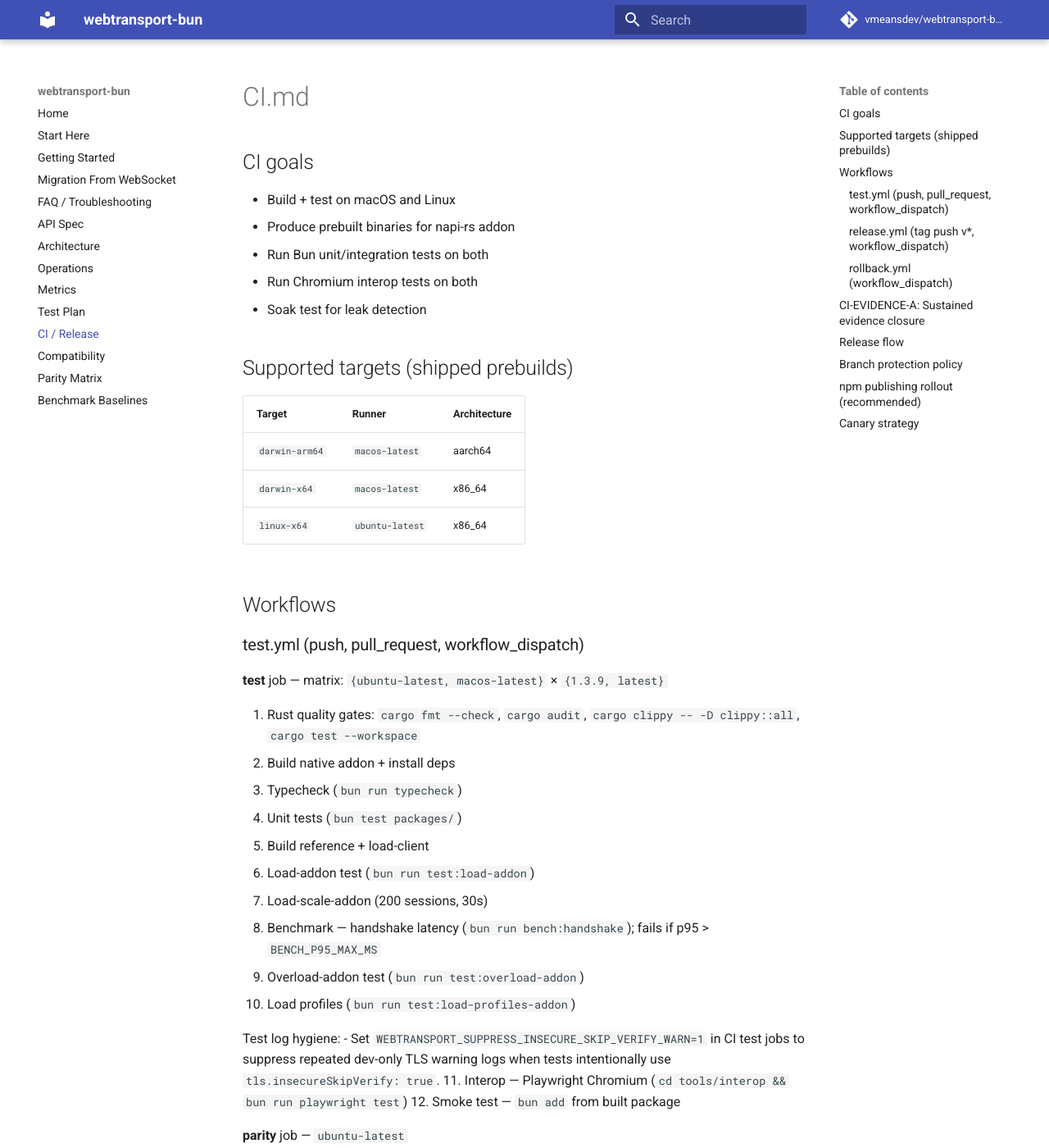
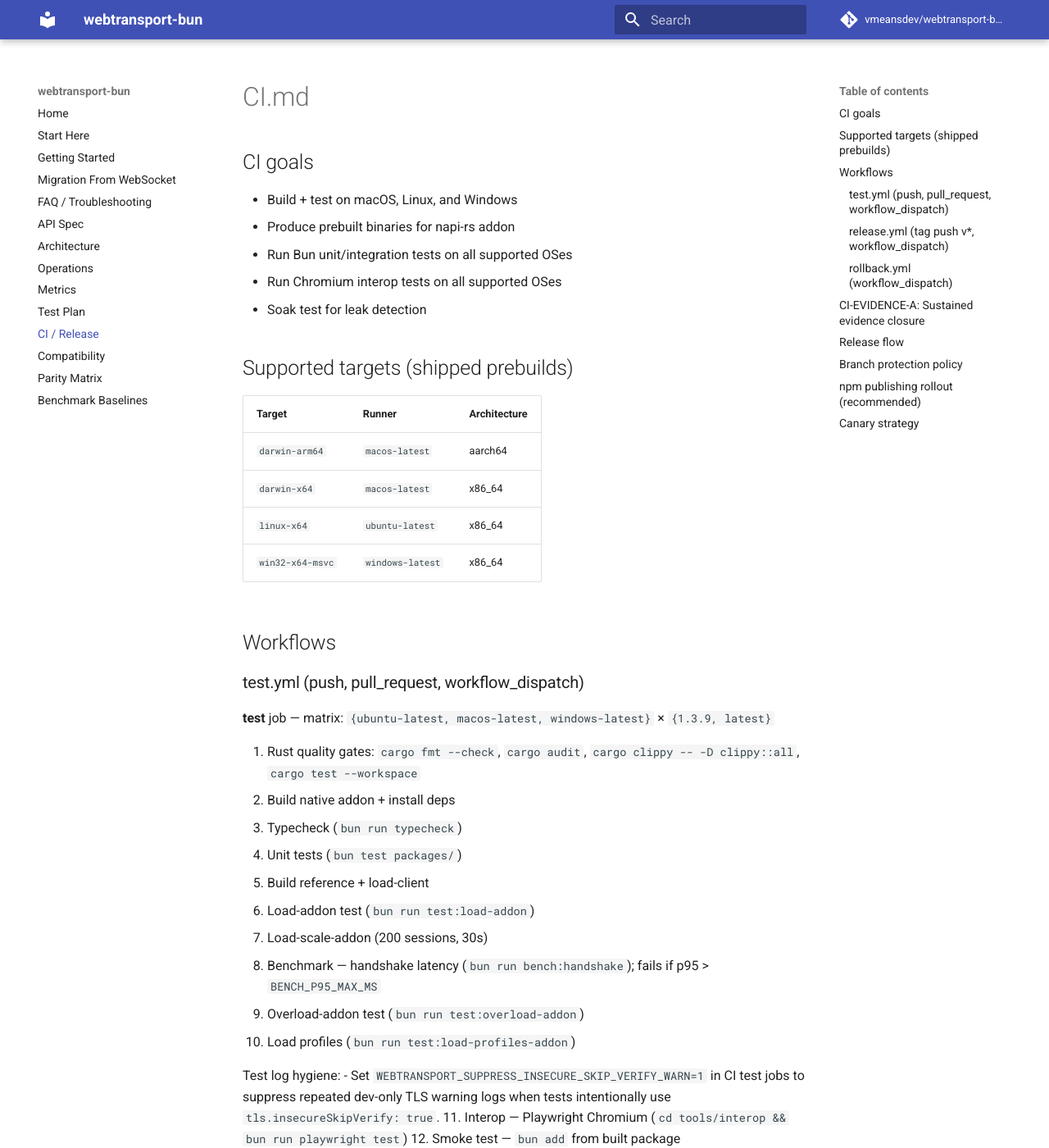
Before and after one commit to vmeansdev/webtransport-bun, an MkDocs documentation site: the page built from docs/CI.md, in a window 1280 px wide and 1400 px high. Shown: the whole window at 82% size. Built offline with MkDocs 1.6.1 and Material for MkDocs 9.7.7, drawn with Linux system fonts in a browser that asks for light colours; comment, search, counter and statistics services are not loaded; some of the changed text lies outside the part shown.

Commit message:
Enable Windows targets and CI support to validate cross-platform prebuilds
Trigger test workflow

Require Windows interop gate to enforce release-quality coverage

Use Playwright webServer env config for Windows-compatible startup

Replace rustls-pemfile parsing and unyank wasm stack to satisfy audit gates

Make interop cert-hash OpenSSL checks shell-portable on Windows

Update readme

```diff
--- a/docs/CI.md
+++ b/docs/CI.md
@@ -1,10 +1,10 @@
 # CI.md
 
 ## CI goals
-- Build + test on macOS and Linux
+- Build + test on macOS, Linux, and Windows
 - Produce prebuilt binaries for napi-rs addon
-- Run Bun unit/integration tests on both
-- Run Chromium interop tests on both
+- Run Bun unit/integration tests on all supported OSes
+- Run Chromium interop tests on all supported OSes
 - Soak test for leak detection
 
 ## Supported targets (shipped prebuilds)
@@ -13,12 +13,13 @@
 | `darwin-arm64`   | `macos-latest` | aarch64      |
 | `darwin-x64`     | `macos-latest` | x86_64       |
 | `linux-x64`      | `ubuntu-latest`| x86_64       |
+| `win32-x64-msvc` | `windows-latest` | x86_64    |
 
 ## Workflows
 
 ### test.yml (push, pull_request, workflow_dispatch)
 
-**test** job — matrix: `{ubuntu-latest, macos-latest}` × `{1.3.9, latest}`
+**test** job — matrix: `{ubuntu-latest, macos-latest, windows-latest}` × `{1.3.9, latest}`
 
 1. Rust quality gates: `cargo fmt --check`, `cargo audit`, `cargo clippy -- -D clippy::all`, `cargo test --workspace`
 2. Build native addon + install deps
@@ -52,7 +53,7 @@
 
 3. **parity** — W3C facade parity tests; produces `parity-evidence.json`
 4. **interop** — Chromium WebTransport interop (P3.3); runs reconnect storms, mixed concurrency, close/reset semantics; uploads `interop-evidence.json`
-5. **build** — matrix: `{linux-x64, darwin-arm64, darwin-x64}` — builds native addon, generates prebuilds + SHA256 checksums, uploads artifacts
+5. **build** — matrix: `{linux-x64, darwin-arm64, darwin-x64, win32-x64-msvc}` — builds native addon, generates prebuilds + SHA256 checksums, uploads artifacts
 6. **release** — needs [build, interop, parity]; verifies required evidence, downloads prebuilds + evidence, regenerates SHA256SUMS, creates GitHub release with release notes and evidence artifacts
 7. **publish** — downloads artifacts, publishes to npm via npm Trusted Publishing (OIDC, no npm token)
    - Runs on tag pushes only when repo variable `NPM_TRUSTED_PUBLISHING` is set to `true`
```
Also changed, not shown: AGENTS.md (+7 -6 lines), README.md (+2 -1 lines), docs/COMPATIBILITY.md (+1 -0 lines), docs/OPERATIONS.md (+2 -2 lines), packages/webtransport/PUBLISH_CHECKLIST.md (+2 -2 lines), packages/webtransport/README.md (+4 -4 lines), 12 other files.
